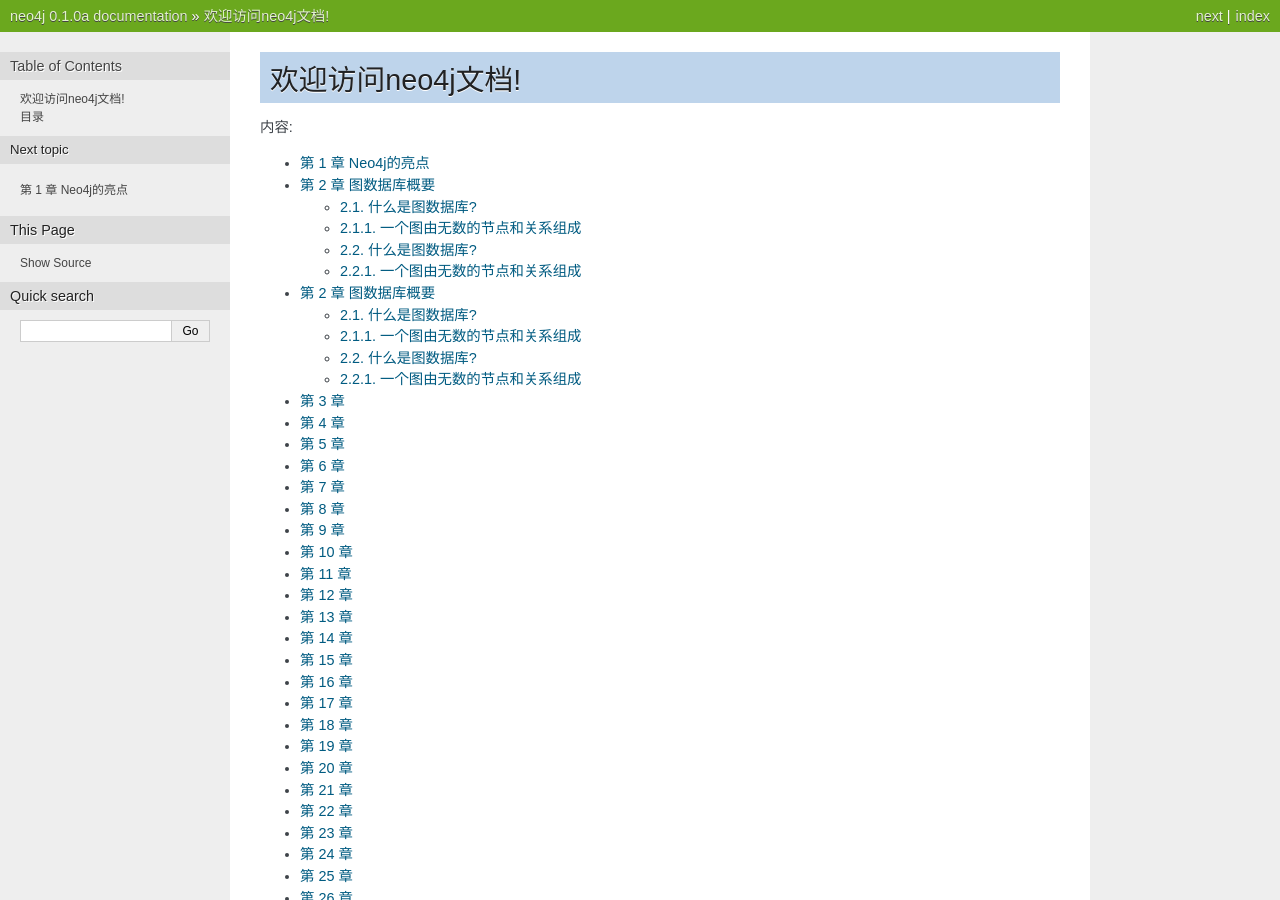
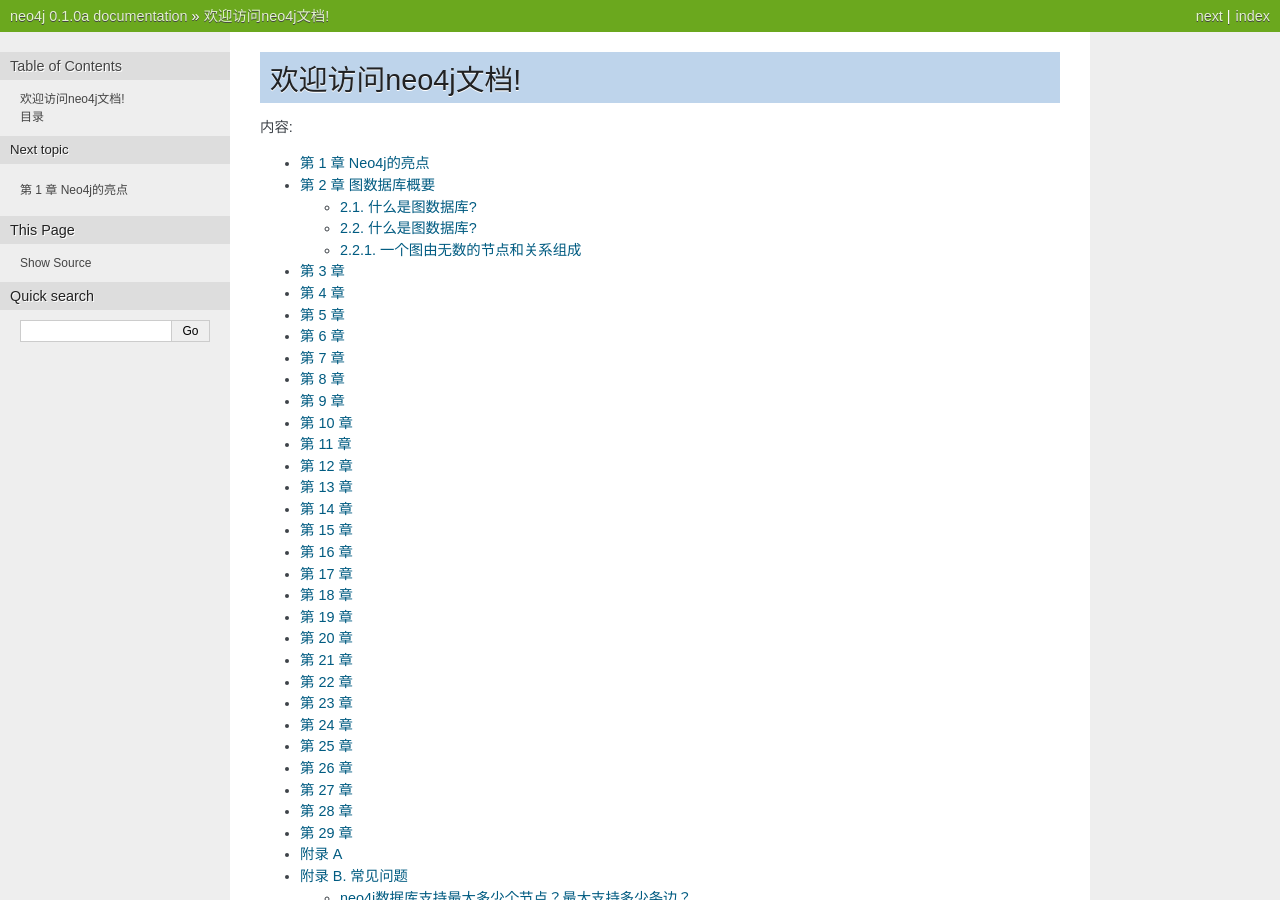
Before and after one commit to PaddyXiao/neo4j-docs, a Sphinx documentation site: the page built from docs/source/index.rst, in a window 1280 px wide and 900 px high. Built offline with Sphinx 7.4.7, drawn with Linux system fonts in a browser that asks for light colours.

Commit message:
modify chapter2

```diff
--- a/docs/source/chapter2/chapter2_1.rst
+++ b/docs/source/chapter2/chapter2_1.rst
@@ -5,7 +5,7 @@
 
 
 2.1.1. 一个图由无数的节点和关系组成
-===================================
+----------------------------------
 
     “一张图 – 数据记录在 → 节点 → 包括的 → 属性里面”
     最简单的图是单节点的，一个记录，记录了一些属性。一个节点可以从单属性开始，成长为成千上亿，虽然会有一点点麻烦。从某种意义上讲，将数据用关系连接起来分布到不同节点上才是有意义的。
--- a/docs/source/chapter2/index.rst
+++ b/docs/source/chapter2/index.rst
@@ -4,7 +4,7 @@
     这个章节包括一个对图数据模型的介绍以及将它与其他我们常见的数据持久化模型的比较。
 
 .. toctree::
-    :maxdepth: 2
+    :maxdepth: 3
 
     chapter2_1
     chapter2_2
--- a/docs/source/index.rst
+++ b/docs/source/index.rst
@@ -12,7 +12,6 @@
     :maxdepth: 2
 
     chapter1
-    chapter2/index
     chapter2/index
     chapter3/index
     chapter4/index
```
Also changed, not shown: 10 other files.
